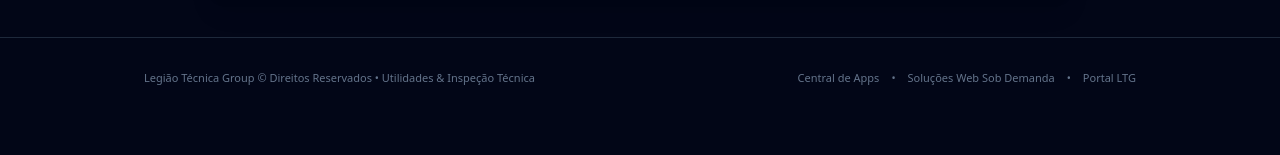
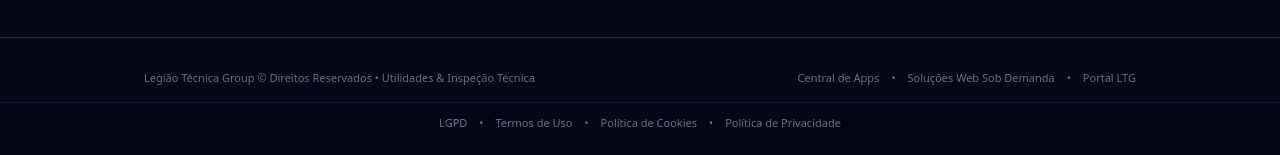
Before and after one commit to joaomarcos-ltg/checklist-inspecao, a plain HTML site: page index.html in a window 1280 px wide. Shown: the part 1606-1761 px from the top of the page. Before the commit the page ends 1716 px from the top, so only its background shows below. Drawn offline with nearby package versions, Linux system fonts and the light colour scheme.

Commit message:
feat: adiciona links juridicos LGPD e Termos no rodape

```diff
--- a/index.html
+++ b/index.html
@@ -196,6 +196,17 @@
         <a href="https://www.legiaotecnica.com.br" class="hover:text-slate-300 transition">Portal LTG</a>
       </div>
     </div>
+
+    <div class="mt-4 pt-3 border-t border-slate-900 flex flex-wrap items-center justify-center gap-3 text-[11px] text-slate-500">
+      <a href="https://termos.legiaotecnica.com.br/#lgpd" target="_blank" rel="noopener noreferrer" class="hover:text-amber-400 transition">LGPD</a>
+      <span>•</span>
+      <a href="https://termos.legiaotecnica.com.br/#termos" target="_blank" rel="noopener noreferrer" class="hover:text-amber-400 transition">Termos de Uso</a>
+      <span>•</span>
+      <a href="https://termos.legiaotecnica.com.br/#cookies" target="_blank" rel="noopener noreferrer" class="hover:text-amber-400 transition">Política de Cookies</a>
+      <span>•</span>
+      <a href="https://termos.legiaotecnica.com.br/#privacidade" target="_blank" rel="noopener noreferrer" class="hover:text-amber-400 transition">Política de Privacidade</a>
+    </div>
+
   </footer>
 
   <script>
```
